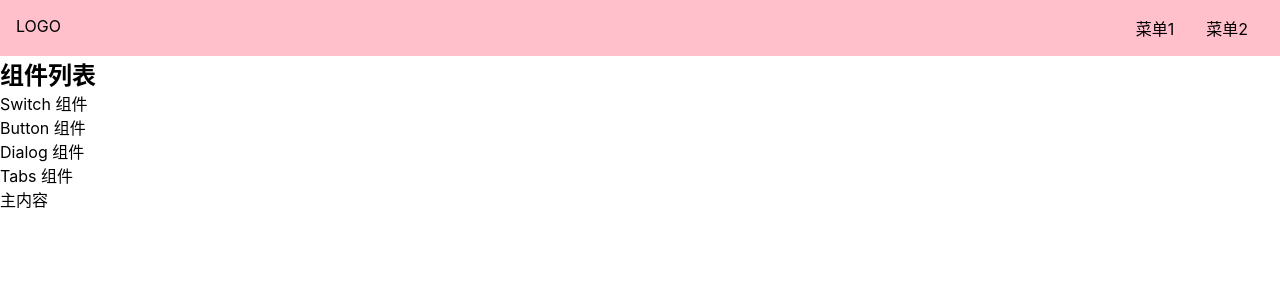
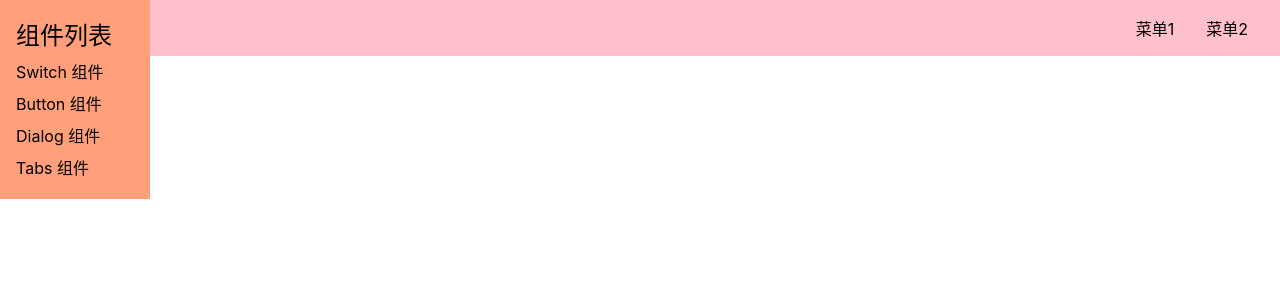
Before and after one commit to wbs99/Good-UI, a Vue app: page /#/doc in a window 1280 px wide. Shown: the top 300 px of the page. Built offline with nearby package versions, Linux system fonts and the light colour scheme.

Commit message:
更新一下 aside 的 css

```diff
--- a/src/index.scss
+++ b/src/index.scss
@@ -22,3 +22,7 @@
   font-size: 16px;
   font-family: -apple-system, "Noto Sans", "Helvetica Neue", Helvetica, "Nimbus Sans L", Arial, "Liberation Sans", "PingFang SC", "Hiragino Sans GB", "Noto Sans CJK SC", "Source Han Sans SC", "Source Han Sans CN", "Microsoft YaHei", "Wenquanyi Micro Hei", "WenQuanYi Zen Hei", "ST Heiti", SimHei, "WenQuanYi Zen Hei Sharp", sans-serif;
 }
+
+h1,h2,h3,h4,h5,h6{
+  font-weight: normal;
+}
--- a/src/views/Doc.vue
+++ b/src/views/Doc.vue
@@ -33,5 +33,21 @@
 </script>
 
 <style lang='scss' scoped>
+aside {
+  background: lightsalmon;
+  width: 150px;
+  padding: 16px;
+  position: fixed;
+  top: 0;
+  left: 0;
+  > h2 {
+    margin-bottom:4px;
+  }
 
+  > ol {
+    > li {
+      padding: 4px 0;
+    }
+  }
+}
 </style>
```
